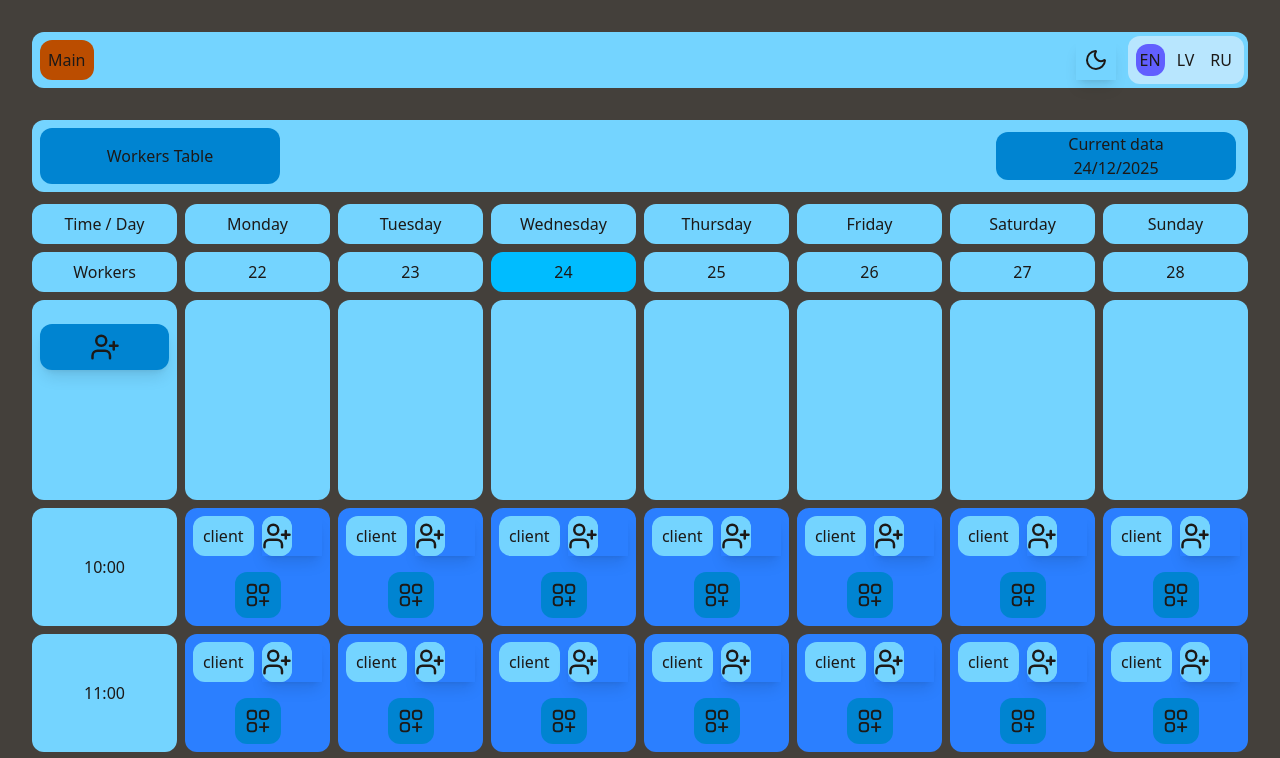
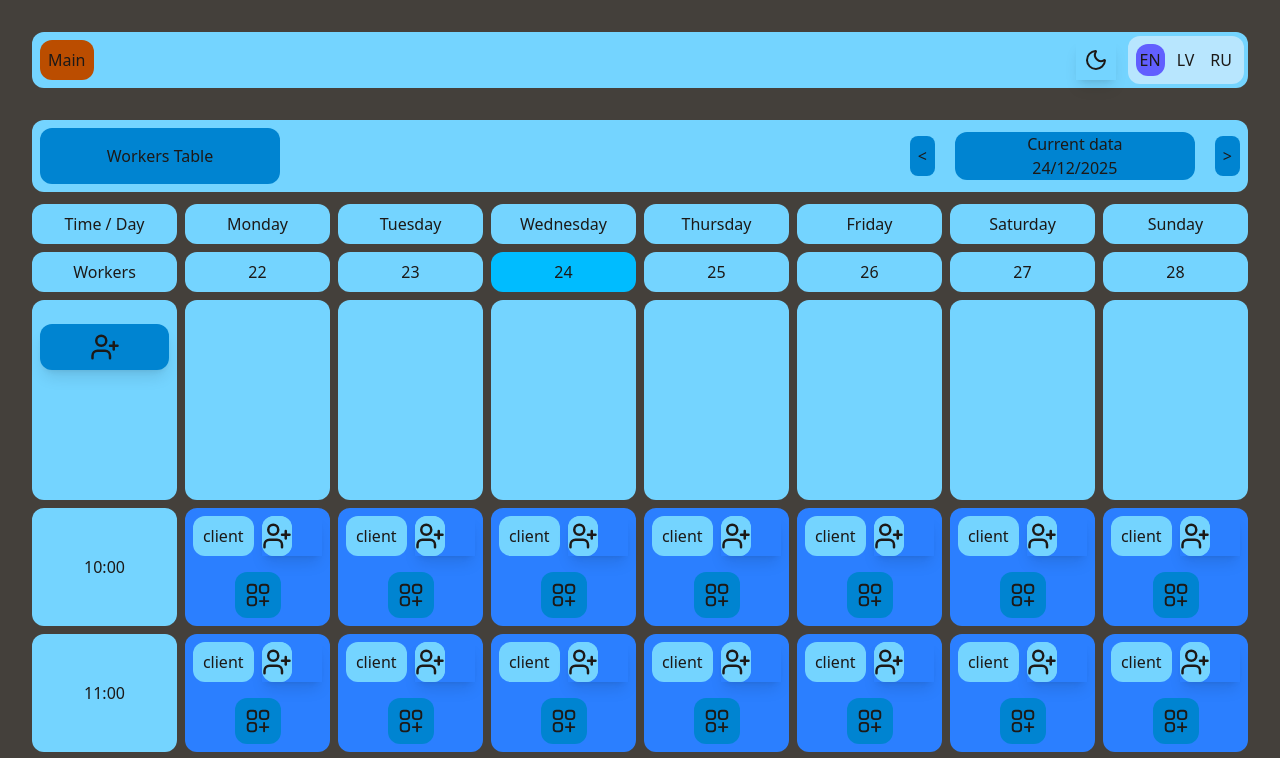
Before and after one commit to LilithStd/work_schedule, a Next.js app: page /schedule in a window 1280 px wide. Shown: the top 758 px of the page. Built offline with nearby package versions, Linux system fonts and the light colour scheme.

Commit message:
add change weeks

```diff
--- a/src/components/tableCell.tsx
+++ b/src/components/tableCell.tsx
@@ -19,6 +19,21 @@ export default function TableCell() {
     //state
     const [currentWeekDate, setCurrentWeekDate] = useState(dayjs())
     //
+
+
+    const nextWeek = () => {
+        setCurrentWeekDate(prev => prev.add(1, 'week'))
+    }
+
+    const prevWeek = () => {
+        setCurrentWeekDate(prev => prev.subtract(1, 'week'))
+    }
+
+    const goToToday = () => {
+        setCurrentWeekDate(dayjs())
+    }
+
+
     //store
     const registrationData = useRegistationStore(
         (state) => state.registartionData
@@ -44,7 +59,18 @@ export default function TableCell() {
                 <h2 className={`flex items-center justify-center ${THEME_COLORS[currentThemeApp].button} rounded-xl  p-2 w-60 text-center`}>
                     Workers Table
                 </h2 >
-                <CurrentData />
+                <div className="flex items-center justify-center gap-4">
+                    <button
+                        className={`${THEME_COLORS[currentThemeApp].button} p-2 rounded-lg`}
+                        onClick={prevWeek}
+                    >{'<'}</button>
+                    <CurrentData />
+                    <button
+                        className={`${THEME_COLORS[currentThemeApp].button} p-2 rounded-lg`}
+                        onClick={nextWeek}
+                    >{'>'}</button>
+                </div>
+
             </div >)
     }, [currentThemeApp])
 
@@ -111,7 +137,9 @@ export default function TableCell() {
                 ))}
 
                 <>
+
                     <p className={`rounded-xl min-h-10 justify-center flex items-center ${indents.container.margin} text-center ${THEME_COLORS[currentThemeApp].container.main}`}>Workers</p>
+
                     {weekDays.map((day) => (
 
                         <div
@@ -126,6 +154,7 @@ export default function TableCell() {
 
 
                     ))}
+
                 </>
 
                 {/* <DateDaysWeek /> */}
```
